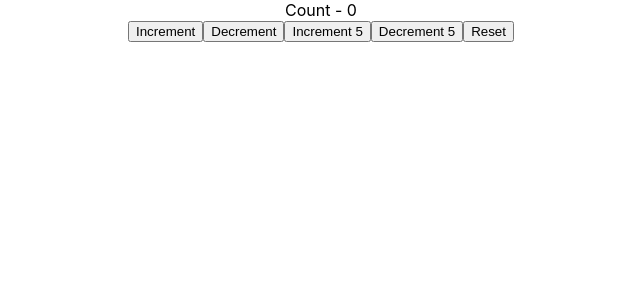
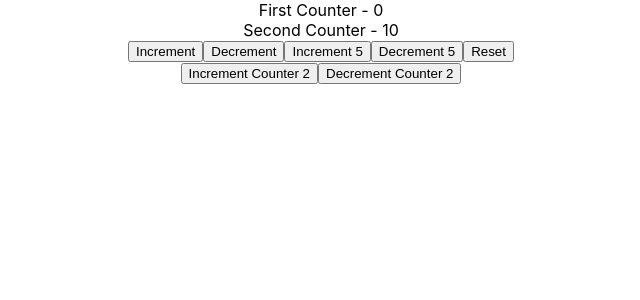
Before and after one commit to the-solo-coder/hooks, a React (Create React App) app: page / in a window 1280 px wide. Shown: the top 300 px of the page, without its empty margins (319-959 px from the left). Built offline with nearby package versions, Linux system fonts and the light colour scheme.

Commit message:
Add counter w/ useReducer and state properties

```diff
--- a/src/components/CounterOne.js
+++ b/src/components/CounterOne.js
@@ -2,17 +2,30 @@ import React, { useReducer } from "react";
 
 const initialState = {
   firstCounter: 0,
+  secondCounter: 10,
 };
 
 const reducer = (state, action) => {
   switch (action.type) {
     case "increment":
       return {
+        ...state,
         firstCounter: state.firstCounter + action.value,
       };
     case "decrement":
       return {
+        ...state,
         firstCounter: state.firstCounter - action.value,
+      };
+    case "increment2":
+      return {
+        ...state,
+        secondCounter: state.secondCounter + action.value,
+      };
+    case "decrement2":
+      return {
+        ...state,
+        secondCounter: state.secondCounter - action.value,
       };
     case "reset":
       return initialState;
@@ -25,12 +38,13 @@ const CounterOne = () => {
   const [count, dispatch] = useReducer(reducer, initialState);
   return (
     <div>
-      <div>Count - {count.firstCounter}</div>
+      <div>First Counter - {count.firstCounter}</div>
+      <div>Second Counter - {count.secondCounter}</div>
       <button
         onClick={() => {
           dispatch({
             type: "increment",
-            value: 1
+            value: 1,
           });
         }}
       >
@@ -40,7 +54,7 @@ const CounterOne = () => {
         onClick={() => {
           dispatch({
             type: "decrement",
-            value: 1
+            value: 1,
           });
         }}
       >
@@ -51,7 +65,7 @@ const CounterOne = () => {
         onClick={() => {
           dispatch({
             type: "increment",
-            value: 5
+            value: 5,
           });
         }}
       >
@@ -61,7 +75,7 @@ const CounterOne = () => {
         onClick={() => {
           dispatch({
             type: "decrement",
-            value: 5
+            value: 5,
           });
         }}
       >
@@ -71,12 +85,34 @@ const CounterOne = () => {
       <button
         onClick={() => {
           dispatch({
-            type: "reset"
+            type: "reset",
           });
         }}
       >
         Reset
       </button>
+      <div>
+        <button
+          onClick={() => {
+            dispatch({
+              type: "increment2",
+              value: 1,
+            });
+          }}
+        >
+          Increment Counter 2
+        </button>
+        <button
+          onClick={() => {
+            dispatch({
+              type: "decrement2",
+              value: 1,
+            });
+          }}
+        >
+          Decrement Counter 2
+        </button>
+      </div>
     </div>
   );
 };
```
